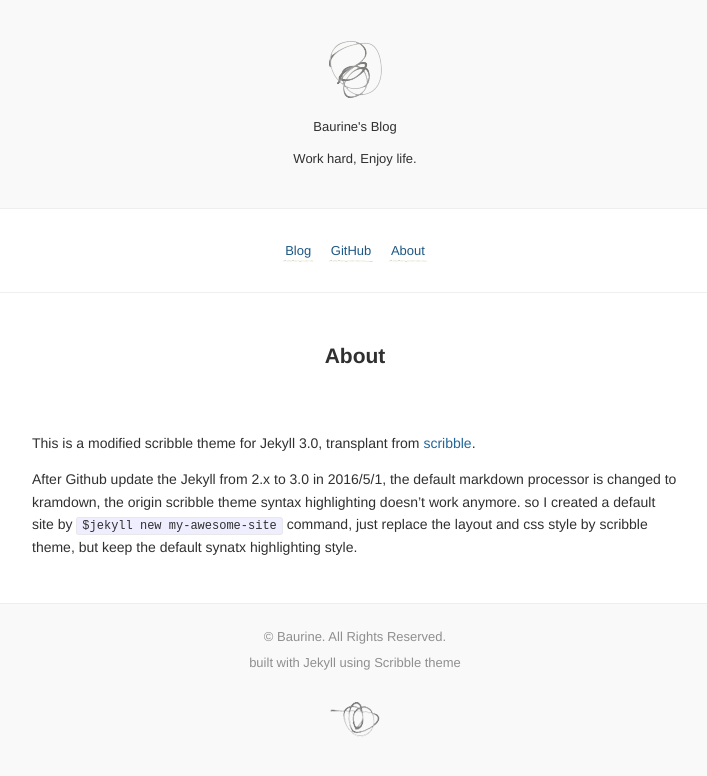
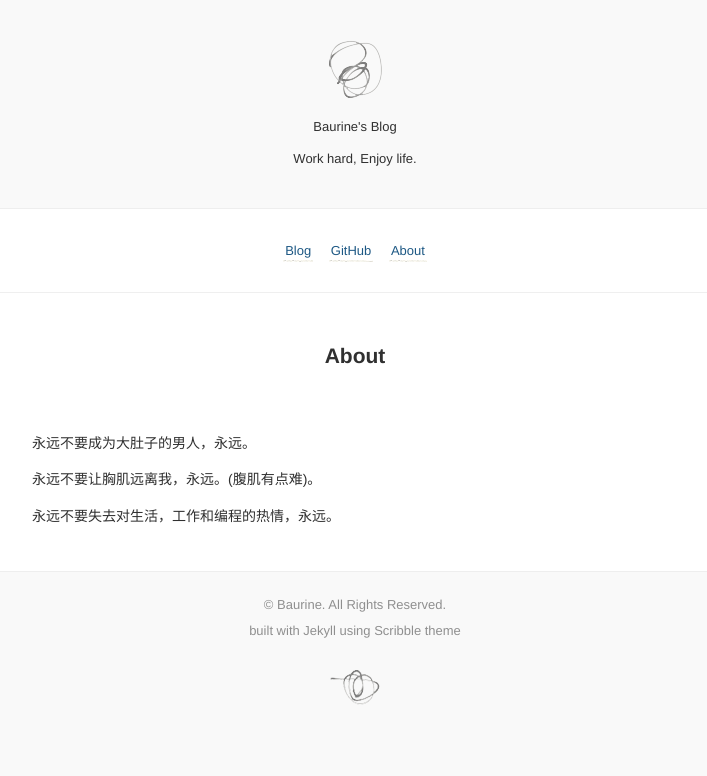
Before and after one commit to baurine/baurine.github.io, a Jekyll site: the page built from about.md, in a window 1280 px wide. Shown: the top 776 px of the page, without its empty margins (285-992 px from the left). Built offline with Jekyll 4.4.1, drawn with Linux system fonts in a browser that asks for light colours.

Commit message:
feat: update about

```diff
--- a/about.md
+++ b/about.md
@@ -4,6 +4,8 @@ title: About
 permalink: /about/
 ---
 
-This is a modified scribble theme for Jekyll 3.0, transplant from [scribble](https://github.com/chloerei/scribble).
+永远不要成为大肚子的男人，永远。
 
-After Github update the Jekyll from 2.x to 3.0 in 2016/5/1, the default markdown processor is changed to kramdown, the origin scribble theme syntax highlighting doesn't work anymore. so I created a default site by `$jekyll new my-awesome-site` command, just replace the layout and css style by scribble theme, but keep the default synatx highlighting style.
+永远不要让胸肌远离我，永远。(腹肌有点难)。
+
+永远不要失去对生活，工作和编程的热情，永远。
```
